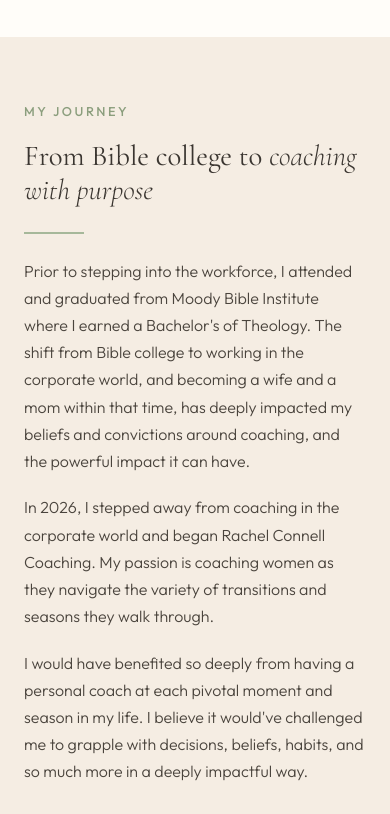
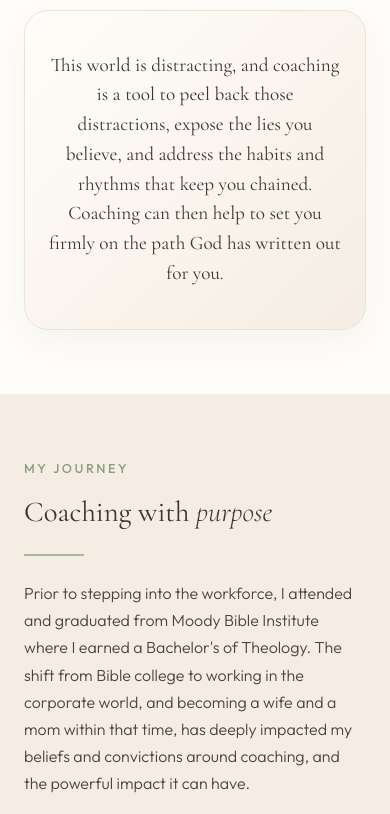
Before and after one commit to connelldan/rachel-coaching, an Astro site in the folder website/: page /about in a window 390 px wide. Shown: the part 1440-2254 px from the top of the page. Built offline with nearby package versions, Linux system fonts and the light colour scheme; Astro itself is replaced by a stand-in of ours.

Commit message:
10/13/26 updates

```diff
--- a/website-content.txt
+++ b/website-content.txt
@@ -3,10 +3,10 @@
 About Page
 
 Intro to me
-I’m Rachel Connell, thank you for stopping by! I am deeply passionate about the possibilities that can open up to women of God and His Kingdom when they utilize coaching as a tool in their journey. That’s why I do what I do. I’m eager to get to know you and see how we can work together as you continue on the next part of your journey.
+I’m Rachel Connell, thank you for stopping by! I am deeply passionate about the possibilities that can open up to women when they utilize coaching as a tool in their journey. That’s why I do what I do. I’m eager to get to know you and see how we can work together as you continue on the next part of your journey.
 A bit about me. I have worked as a coach since 2020 where I coached in a corporate environment, specifically in education and career coaching. Here, I partnered with hundreds of clients over my time with the company. My clients ranged from recent high school grads to men and women nearing retirement or starting second careers. While working in this environment, I earned my Professional Coach Certification through an ICF-accredited academy.
 Backing up a bit, prior to stepping into the workforce I attended and graduated from Moody Bible Institute where I earned a Bachelors of Theology. The shift from Bible college to working in the corporate world (and becoming a wife and a mom within that time) has deeply impacted my beliefs and convictions around coaching.
-In 2026, I stepped away from coaching in the corporate world and began Rachel Connell Coaching. My passion is coaching women as they navigate the variety of transitions and seasons they walk through. I would have benefited so deeply from having a personal coach at each pivotal moment and season in my life. I believe it would’ve challenged me to grapple with decisions, beliefs, habits etc. in a deeply impactful way.
+In 2026, I stepped away from coaching in the corporate world and began Rachel Connell Coaching. My passion is coaching women as they navigate the variety of transitions and seasons they walk through. I would have benefited so deeply from having a personal coach at each pivotal moment and season in my life. I believe it would’ve challenged me to grapple with decisions, beliefs, and habits in a more impactful way.
 So that’s why I coach other women. Christian women, we are meant to be powerful tools on this earth in the Hands of our Father. This world is distracting, and coaching is a tool to peel back those distractions, expose the lies you believe, and address the habits and rhythms that keep you chained. Coaching can then help to set you firmly on the path God has written out for you.
 I hope to partner with you in your journey.
 
@@ -25,7 +25,7 @@ The women I coach have unique and varied stories. No matter the unique details,
 How Does it Work?
 A great starting point is to schedule a free 30-minute discovery call with me. We will discuss what you desire out of coaching, where you are at and what you are navigating. You can ask me any questions you have about myself or the coaching process. We then discuss which coaching package makes the most sense for you and your goals.
 The packages I offer are 4-, 6-, and 8-week coaching packages. Within each package, you can choose to either meet weekly or biweekly for coaching calls. Your own availability plus the nature of what you are pursuing coaching generally determines how long of a package you choose and whether you want coaching weekly or biweekly.
-Before we work together, you will sign a coaching agreement and complete an intake form. This sets us on a solid path to get to do the work of coaching together.
+Before we work together, you will sign a coaching agreement and complete an intake form. This sets us on a solid path to achieve your goals together.
 Coaching sessions are 50 minutes and we do them virtually.
 
 My Theological Beliefs
--- a/website/src/components/Footer.astro
+++ b/website/src/components/Footer.astro
@@ -58,8 +58,8 @@
       <div class="footer__nav">
         <h4 class="footer__heading">Services</h4>
         <ul class="footer__links">
-          <li><a href="/services">1:1 Coaching</a></li>
-          <li><a href="/services#pricing">Pricing</a></li>
+          <li><a href="/services">Services</a></li>
+          <li><a href="/services#coaching-packages">Coaching Packages</a></li>
           <li><a href="/contact">Discovery Call</a></li>
         </ul>
       </div>
--- a/website/src/pages/about.astro
+++ b/website/src/pages/about.astro
@@ -33,7 +33,7 @@ import Footer from '../components/Footer.astro';
           <h2>Thank you for <span class="serif-italic">stopping by</span></h2>
           <div class="divider"></div>
           <p>
-            I am deeply passionate about the possibilities that can open up to women of God and His Kingdom when they utilize coaching as a tool in their journey. That's why I do what I do. I'm eager to get to know you and see how we can work together as you continue on the next part of your journey.
+            I am deeply passionate about the possibilities that can open up to women when they utilize coaching as a tool in their journey. That's why I do what I do. I'm eager to get to know you and see how we can work together as you continue on the next part of your journey.
           </p>
           <p>
             I have worked as a coach since 2020, starting in a corporate environment where I specialized in education and career coaching. I partnered with hundreds of clients: from recent high school grads to men and women nearing retirement or starting second careers.
@@ -43,6 +43,13 @@ import Footer from '../components/Footer.astro';
           </p>
         </div>
       </div>
+
+      <!-- Prominent Callout -->
+      <div class="distraction-callout" data-animate>
+        <p class="distraction-callout__text">
+          This world is distracting, and coaching is a tool to peel back those distractions, expose the lies you believe, and address the habits and rhythms that keep you chained. Coaching can then help to set you firmly on the path God has written out for you.
+        </p>
+      </div>
     </div>
   </section>
 
@@ -51,7 +58,7 @@ import Footer from '../components/Footer.astro';
     <div class="container container--narrow">
       <div class="journey" data-animate>
         <span class="eyebrow">My Journey</span>
-        <h2>From Bible college to <span class="serif-italic">coaching with purpose</span></h2>
+        <h2>Coaching with <span class="serif-italic">purpose</span></h2>
         <div class="divider"></div>
         <p>
           Prior to stepping into the workforce, I attended and graduated from Moody Bible Institute where I earned a Bachelor's of Theology. The shift from Bible college to working in the corporate world, and becoming a wife and a mom within that time, has deeply impacted my beliefs and convictions around coaching, and the powerful impact it can have.
@@ -60,16 +67,13 @@ import Footer from '../components/Footer.astro';
           In 2026, I stepped away from coaching in the corporate world and began Rachel Connell Coaching. My passion is coaching women as they navigate the variety of transitions and seasons they walk through.
         </p>
         <p>
-          I would have benefited so deeply from having a personal coach at each pivotal moment and season in my life. I believe it would've challenged me to grapple with decisions, beliefs, habits, and so much more in a deeply impactful way.
+          I would have benefited so deeply from having a personal coach at each pivotal moment and season in my life. I believe it would've challenged me to grapple with decisions, beliefs, and habits in a more impactful way.
         </p>
 
         <blockquote>
           So that's why I coach other women. We are meant to be powerful tools on this earth in the Hands of our Father.
         </blockquote>
 
-        <p>
-          This world is distracting, and coaching is a tool to peel back those distractions, expose the lies you believe, and address the habits and rhythms that keep you chained. Coaching can then help to set you firmly on the path God has written out for you.
-        </p>
         <p class="lead" style="color: var(--color-terracotta); font-family: var(--font-serif); font-style: italic; margin-top: var(--space-lg);">
           I hope to partner with you in your journey.
         </p>
@@ -89,7 +93,7 @@ import Footer from '../components/Footer.astro';
             How easy it is to just let life carry us, for better or for worse. We can start to see ourselves as people who life just happens to. And it's true, life does just happen, but we do have the ability to respond and act.
           </p>
           <p>
-            That can be easier said than done. When you lose a job, what does moving forward look like? When your relationship ends, how do you rebuild your identity and your life? When your children are all out of the house, where do you find yourself? Life happens, but you get to choose how to respond.
+            That can be easier said than done. When you lose a job, what does moving forward look like? When your relationship ends, how do you rebuild your identity and your life? When your children are all out of the house, where do you find yourself? Maybe you don't see yourself in those scenarios, but we are all navigating something. Life happens, and the beauty (and difficulty) of it is that you get to choose how to respond.
           </p>
           <p>
             It can seem like there isn't time to pause when "life happens", but I'd gently challenge that belief by stating that it's those very moments when it's the most important time to pause.
@@ -215,6 +219,29 @@ import Footer from '../components/Footer.astro';
     max-width: 450px;
   }
 
+  /* ===== Distraction Callout ===== */
+  .distraction-callout {
+    background: linear-gradient(135deg, var(--color-warm-white) 0%, var(--color-cream) 100%);
+    border: 1px solid var(--color-cream-dark);
+    border-radius: var(--radius-xl);
+    padding: var(--space-xl) var(--space-2xl);
+    max-width: 820px;
+    margin: var(--space-2xl) auto 0;
+    box-shadow: 0 12px 36px rgba(58, 53, 48, 0.05);
+    text-align: center;
+    position: relative;
+  }
+
+  .distraction-callout__text {
+    font-family: var(--font-serif);
+    font-size: 1.45rem;
+    font-weight: 400;
+    line-height: 1.6;
+    color: var(--color-charcoal);
+    margin: 0;
+    max-width: none;
+  }
+
   /* ===== Philosophy Card ===== */
   .philosophy-accent-card {
     background: var(--color-cream);
@@ -303,6 +330,16 @@ import Footer from '../components/Footer.astro';
   }
 
   @media (max-width: 768px) {
+    .distraction-callout {
+      padding: var(--space-lg) var(--space-md);
+      margin-top: var(--space-xl);
+    }
+
+    .distraction-callout__text {
+      font-size: 1.2rem;
+      line-height: 1.55;
+    }
+
     .who-cards {
       grid-template-columns: 1fr;
     }
```
Also changed, not shown: website/src/pages/services.astro (+5 -4 lines).
